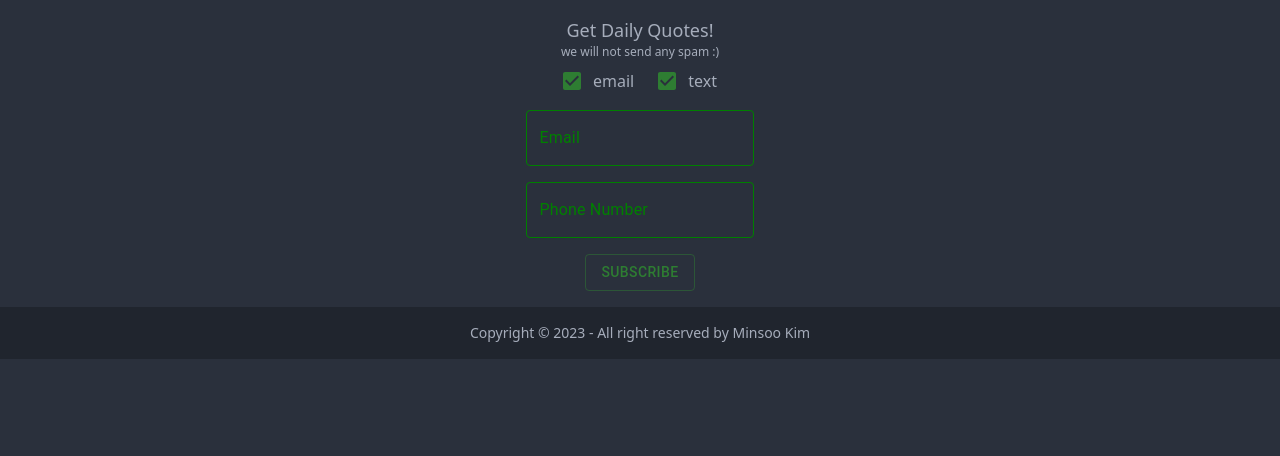
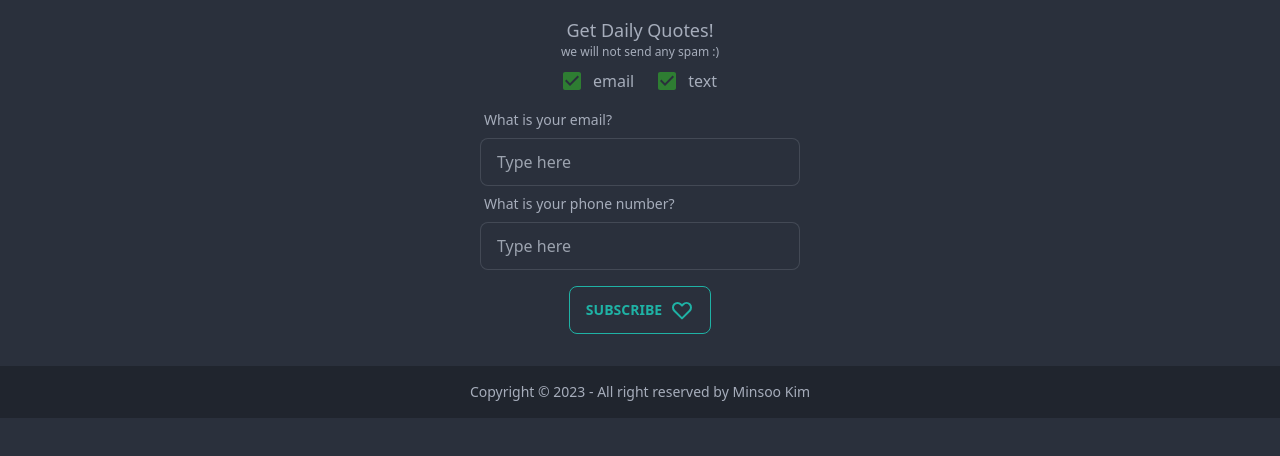
Before and after one commit to minsooerickim/motivat.io, a Next.js app: page /sections/Subscription in a window 1280 px wide. Shown: the top 456 px of the page. Built offline with nearby package versions, Linux system fonts and the light colour scheme.

Commit message:
revamp input fields and buttons

```diff
--- a/components/Checkbox.tsx
+++ b/components/Checkbox.tsx
@@ -1,16 +1,19 @@
 import * as React from 'react'
 import Checkbox from '@mui/material/Checkbox'
-import Stack from '@mui/material/Stack'
-import Button from '@mui/material/Button'
 import axios from 'axios'
-import { Box, TextField } from '@mui/material'
 import { toast } from 'react-hot-toast'
+import Button from '@/components/Buttons/Button'
+import LoadingButton from '@/components/Buttons/LoadingButton'
+import ErrorButton from './Buttons/ErrorButton'
 
 export default function ControlledCheckbox() {
   const [emailChecked, setEmailChecked] = React.useState(true)
   const [textChecked, setTextChecked] = React.useState(true)
   const [email, setEmail] = React.useState('')
   const [phone, setPhone] = React.useState('')
+  const [subscribeButtonClicked, setSubscribeButtonClicked] =
+    React.useState(false)
+  const [error, setError] = React.useState(false)
 
   // handling checkboxes
   const handleEmailChange = (event: React.ChangeEvent<HTMLInputElement>) => {
@@ -19,6 +22,7 @@ export default function ControlledCheckbox() {
   const handleTextChange = (event: React.ChangeEvent<HTMLInputElement>) => {
     setTextChecked(event.target.checked)
   }
+
   // handling input changes for email and phone
   const handleChangeEmail = (e) => {
     setEmail(e.target.value)
@@ -30,62 +34,47 @@ export default function ControlledCheckbox() {
   // handling when user clicks subscribe
   // TODO: add input validation (yup?)
   const handleSubscribe = () => {
+    setSubscribeButtonClicked(!subscribeButtonClicked)
     // TODO:
     if (emailChecked && textChecked) {
       axios
         .post('/api/subscribe', { email, phone })
         .then(() => {
           toast.success('Successfully subscribed!')
+          setSubscribeButtonClicked(!subscribeButtonClicked)
         })
         .catch(() => {
           toast.error('Uh oh. Something went wrong...', {
             id: 'appReminderError',
           })
+          setError(true)
         })
     } else if (emailChecked) {
       axios
         .post('/api/subscribe', { email })
         .then(() => {
           toast.success('Successfully subscribed!')
+          setSubscribeButtonClicked(!subscribeButtonClicked)
         })
         .catch(() => {
           toast.error('Uh oh. Something went wrong...', {
             id: 'appReminderError',
           })
+          setError(true)
         })
     } else {
       axios
         .post('/api/subscribe', { phone })
         .then(() => {
           toast.success('Successfully subscribed!')
+          setSubscribeButtonClicked(!subscribeButtonClicked)
         })
         .catch(() => {
           toast.error('Uh oh. Something went wrong...', {
             id: 'appReminderError',
           })
+          setError(true)
         })
-    }
-  }
-
-  // https://smartdevpreneur.com/the-complete-guide-to-mui-button-color/
-  const styles = {
-    '& .MuiInput-underline:after': {
-      borderBottomColor: 'green',
-    },
-    '& .MuiOutlinedInput-root': {
-      '& fieldset': {
-        borderColor: 'green',
-      },
-      '&:hover fieldset': {
-        borderColor: 'green',
-      },
-      '&.Mui-focused fieldset': {
-        borderColor: 'green',
-      },
-      color: 'white'
-    },
-    '& .MuiFormLabel-root': {
-      color: 'green'
     }
   }
 
@@ -113,65 +102,42 @@ export default function ControlledCheckbox() {
       </div>
 
       {emailChecked && (
-        <Box
-          component="form"
-          sx={{
-            '& > :not(style)': { m: 1, width: '25ch' },
-          }}
-          noValidate
-          autoComplete="off"
-        >
-          <TextField
-            id="outlined-basic"
-            label="Email"
-            variant="outlined"
-            color="success"
+        <div className="form-control w-full max-w-xs">
+          <label className="label">
+            <span className="label-text">What is your email?</span>
+          </label>
+          <input
+            type="text"
+            placeholder="Type here"
+            className="input input-bordered w-full max-w-xs"
             onChange={handleChangeEmail}
-            sx={styles}
           />
-        </Box>
-      )}
-      {textChecked && (
-        <Box
-          component="form"
-          sx={{
-            '& > :not(style)': { m: 1, width: '25ch' },
-            borderColor: 'success',
-          }}
-          noValidate
-          autoComplete="off"
-          borderColor="success"
-        >
-          <TextField
-            id="outlined-basic"
-            label="Phone Number"
-            variant="outlined"
-            color="success"
-            onChange={handleChangePhone}
-            sx={styles}
-            // sx={{ input: { color: 'common.white' } }}
-          />
-        </Box>
-      )}
-      {(emailChecked || textChecked) && (
-        <div className="pt-2">
-          <Stack spacing={2} direction="row">
-            <Button
-              variant="outlined"
-              onClick={handleSubscribe}
-              color="success"
-              sx={{
-                color: 'success.main',
-                '&.MuiButton-root': {
-                  border: '2px success.main',
-                },
-              }}
-            >
-              Subscribe
-            </Button>
-          </Stack>
         </div>
       )}
+
+      {textChecked && (
+        <div className="form-control w-full max-w-xs">
+          <label className="label">
+            <span className="label-text">What is your phone number?</span>
+          </label>
+          <input
+            type="text"
+            placeholder="Type here"
+            className="input input-bordered w-full max-w-xs"
+            onChange={handleChangePhone}
+          />
+        </div>
+      )}
+
+      <span className="py-4">
+        {(emailChecked || textChecked) && !subscribeButtonClicked && !error && (
+          <Button text={'Subscribe'} handler={handleSubscribe} />
+        )}
+        {subscribeButtonClicked && !error && (
+          <LoadingButton text={'Subscribing'} />
+        )}
+        {error && <ErrorButton text={'Something went wrong :('} />}
+      </span>
     </div>
   )
 }
```
